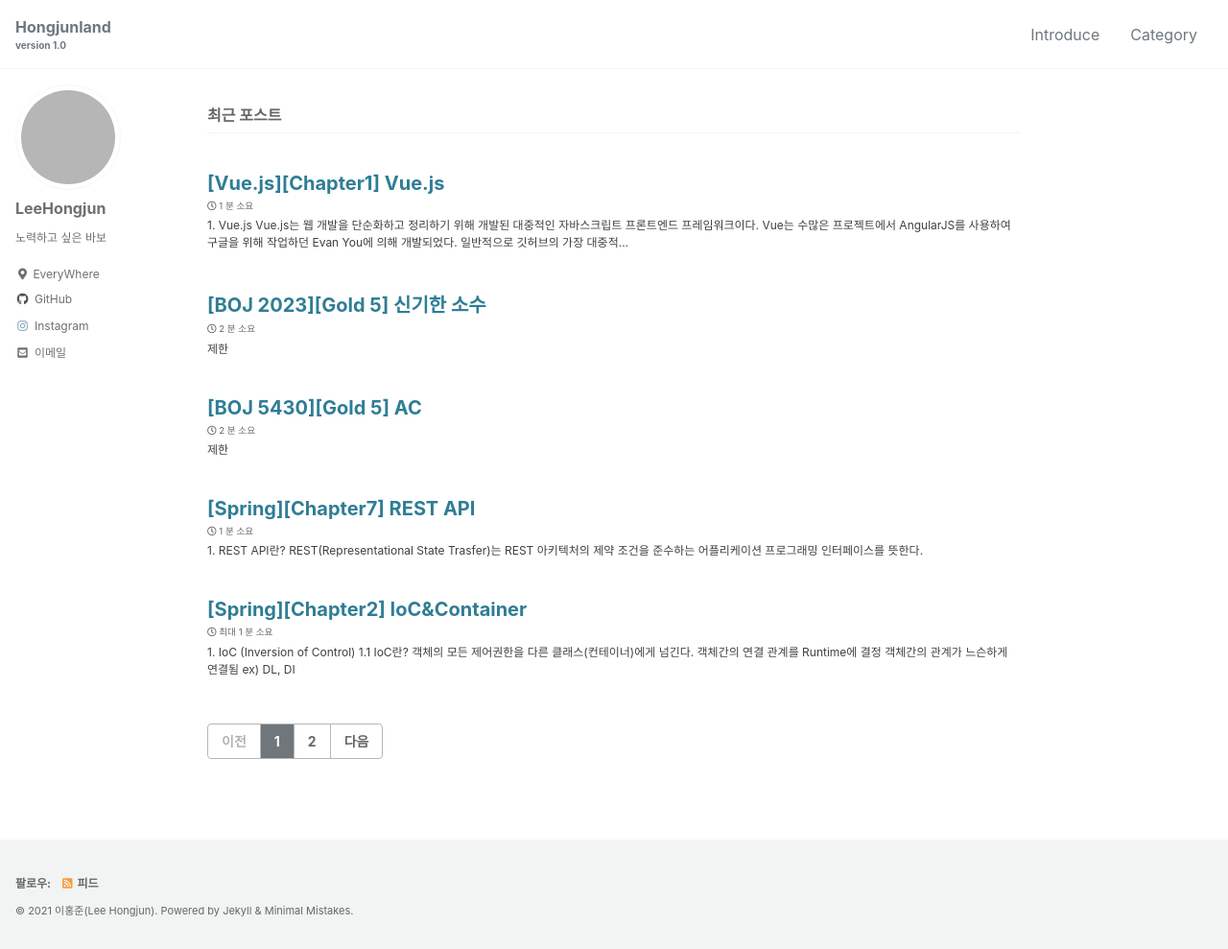
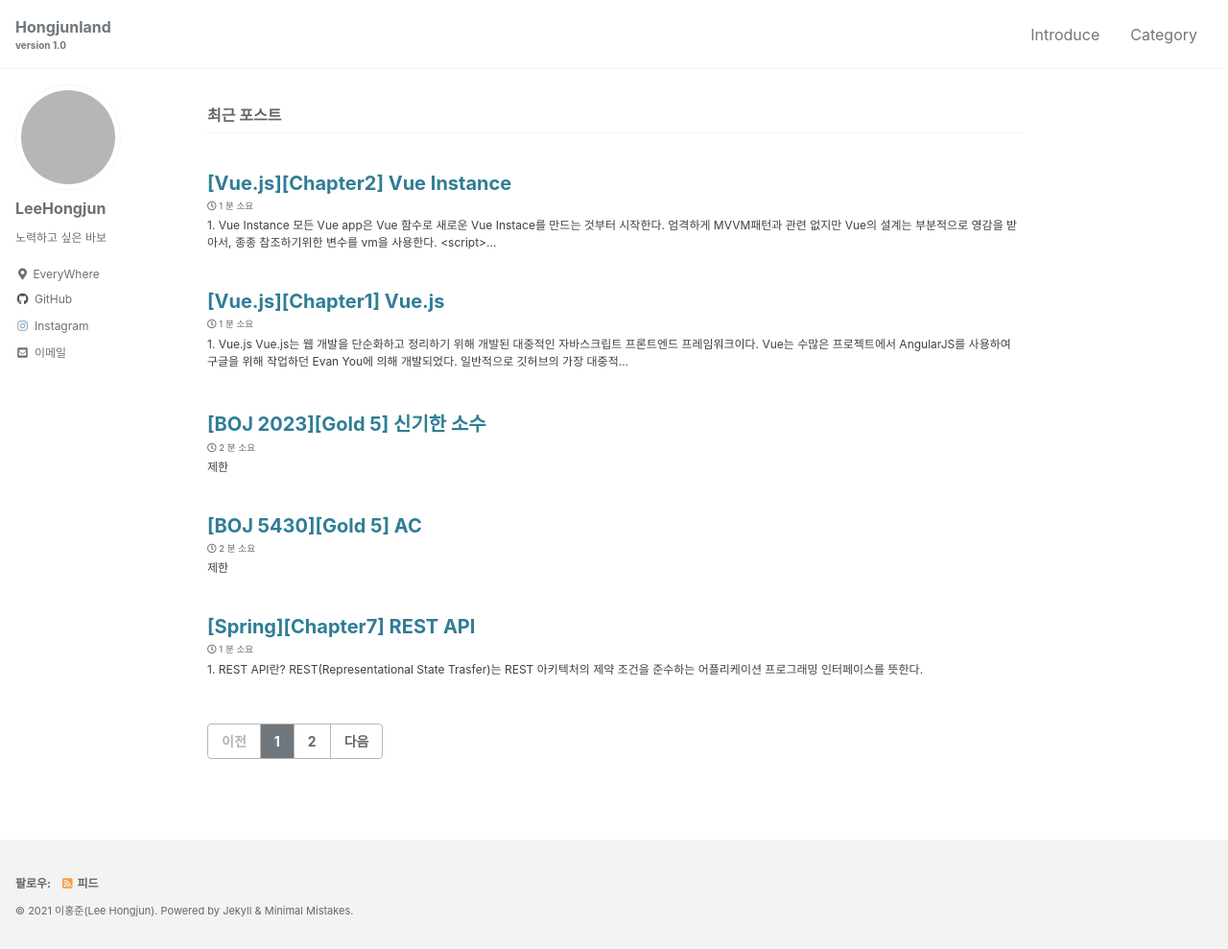
Before and after one commit to hongjunland/hongjunland.github.io, a Jekyll site: the page built from index.html, in a window 1280 px wide and 989 px high. Shown: the whole window at 96% size. Built offline with Jekyll 4.4.1, drawn with Linux system fonts in a browser that asks for light colours; cached includes are drawn as plain includes; the list of posts is cut into pages by our own code; some of the changed lines change nothing that is shown; grey boxes are pictures that could not be loaded.

Commit message:
2021-11-17-Vue Inatance.md

````diff
--- /dev/null
+++ b/_posts/vue.js/2021-11-17-Vue Inatance.md
@@ -0,0 +1,97 @@
+---
+title: "[Vue.js][Chapter2] Vue Instance"
+last_modified_at: "2021-11-17 23:45"
+categories:
+    - vue.js
+tags:
+    - vue.js
+    - javascript
+---
+## 1. Vue Instance
+* 모든 Vue app은 Vue 함수로 새로운 <strong>Vue Instace</strong>를 만드는 것부터 시작한다.
+* 엄격하게 MVVM패턴과 관련 없지만 Vue의 설계는 부분적으로 영감을 받아서, 종종 참조하기위한 변수를 vm을 사용한다.
+```javascript
+<script>
+    let vm = new Vue({
+        el: '#app',
+        // 객체형식
+        data:{
+            message: 'Hello first Vue.js app!',
+        }
+        // 함수형식-> 주로 이것을 권장
+        /*
+        data() {
+            return{
+                message: 'Hello first Vue.js app!'
+            }
+        }
+        */
+    });
+</script>
+```
+
+### 2. Vue Instance 주요 속성
+* el : Vue가 적용될 요소를 지정한다. ex) '#app'
+* data : Vue에서 사용되는 데이터 저장한다. 객체 또는 함수형태로 저장한다.
+* template : 화면에 표시할 HTML, CSS 등의 마크업 요소를 정의한다. Vue의 데이터 및 기타 속성들도 함께 화면에 그릴수 있다.
+* methods: 화면 로직 제어와 관련된 메소드를 정의한다. ex)이벤트처리, 화면동작과 관련된 로직
+* created : Vue Instance가 생성되자마자 실행할 로직 정의한다. ex) 리스트조회등
+
+### 3. 인스턴스 생명주기
+
+#### 3.1 Vue Instance가 화면에 적용되는 과정
+    1.Vue 라이브러리 로딩
+        ↓
+    2.인스턴스 객체 생성(옵션 속성 포함)
+        ↓
+    3.특정 화면 요소에 인스턴스를 붙임
+        ↓
+    4.인스턴스 내용이 화면 요소로 변환
+        ↓
+    5.변환된 화면 요소를 사용자가 최종 확인
+
+* Vue Instance의 유효범위: el 속성으로 지정한 div태그 하위 요소들 ex) \<div id="app">
+
+#### 3.2 생명주기
+
+![vueinstancelifecycle](https://kr.vuejs.org/images/lifecycle.png)
+
+* 크게 나누면 생성(created), 부착(mounted), 갱신(updated), 소멸(destroyed)의 4단계로 나뉜다.
+
+|속성|설명
+|---|---
+|beforeCreate|Vue Instance가 생성되고 각 정보의 설정전에 호출. DOM과 같은 <strong>화면요소에 접근 불가</strong>
+|created|Vue Instance가 생성된 후에 데이터들의 설정이 완료된 후 호출. Instance가 화면에 부착되기 전이므로 template속성에 정의된 DOM요소는 접근 불가. <br>ex) http 통신을 통한 서버에 데이터를 받아오는 로직을 수행하기 좋다.
+|beforeMount|마운트가 시작되기 전에 호출
+|mounted|지정된 element에 Vue Instance 데이터가 마운트 된 후에 호출. <br> template 속성에 정의한 화면 요소에 접근할 수 있어 화면 요소를 제어하는 로직 수행.
+|beforeUpdate|256M데이터가 변경될 떄 vitural DOM이 랜더링, 패치되기 전에 호출.
+|updated|Vue에서 관리되는 데이터가 변경되서, DOM이 업데이트 된 상태. 데이터 변경 후 화면 요소 제어와 관련된 로직을 추가.
+|beforeDestroy|Vue Instance가 제거되기 전에 호출.
+|destroyed|Vue Instance가 제거된 후에 호출.
+
+#### 3.3 생명주기 예제
+```javascript
+<div id="app">
+    <h3>{{message}}</h3>
+</div>
+<script>
+    new Vue({
+        el: '#app',
+        data:{
+            message : 'Life Cycle Hooks.'
+        },
+        beforeCreate() {
+            console.log('before created!');
+        },
+        created() {
+            console.log('created!');
+        },
+        mounted() {
+            console.log('mounted!!');
+        },
+        updated() {
+            console.log('updated!!');
+        },
+    })
+</script>
+```
````
Also changed, not shown: _posts/vue.js/2021-11-16-Vue.js.md (renamed from _posts/vue.js/2021-11-16-Vue.js copy.md, +1 -0 lines), 1 other file.
